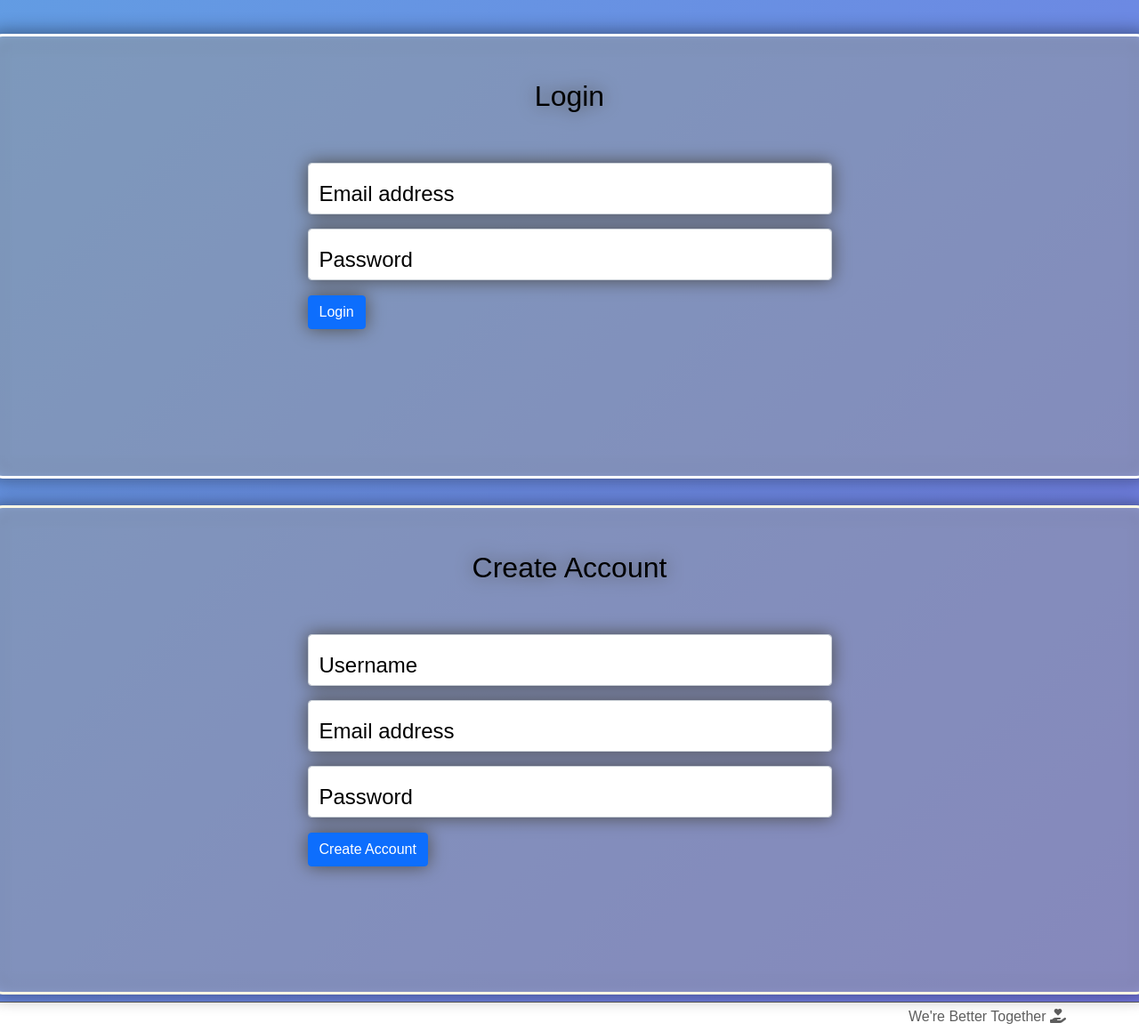
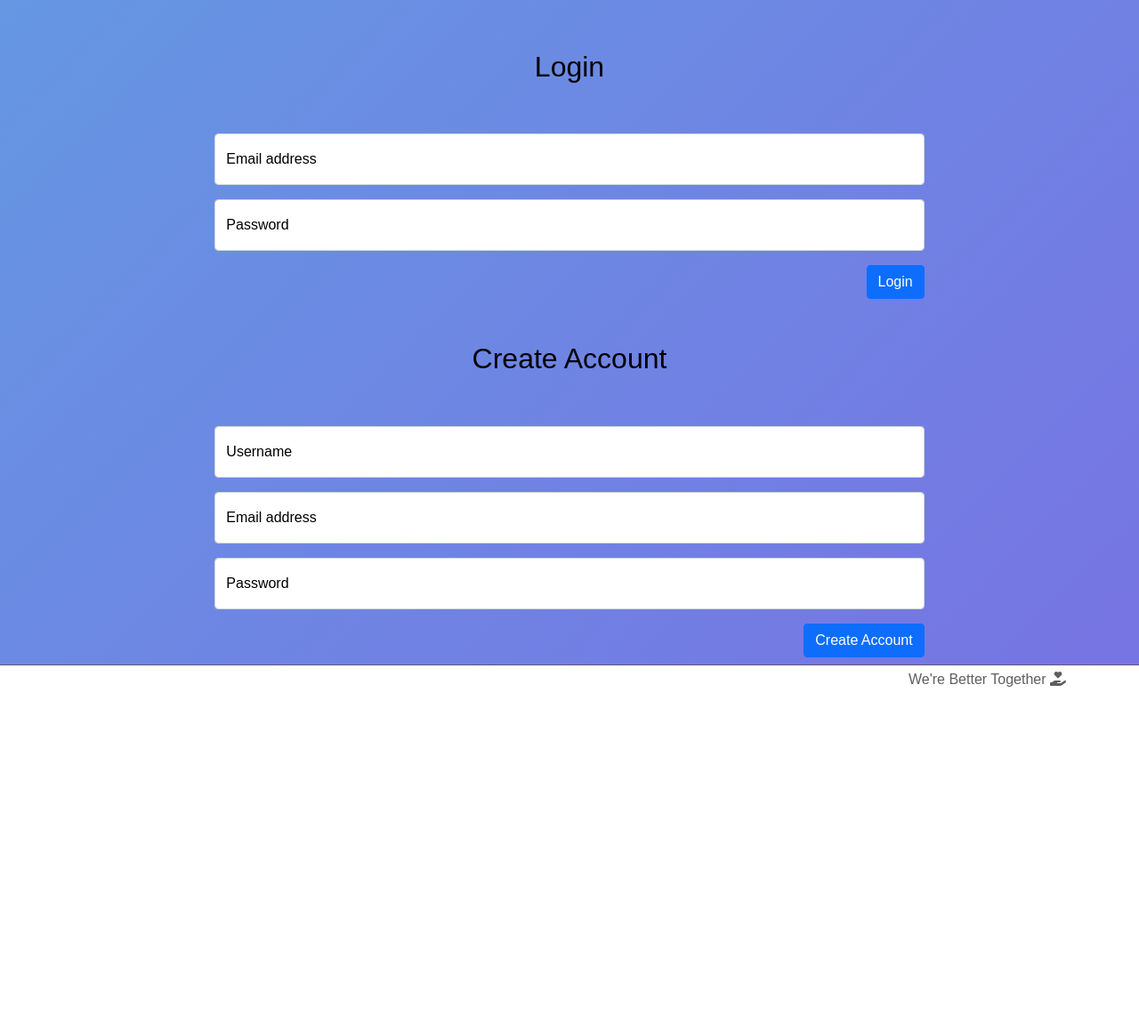
Before and after one commit to kaylaanngrace/MVC-TechBlog-ByMakWils, a Node server app: page /login in a window 1280 px wide. Shown: the part 56-1215 px from the top of the page at 89% size. After the commit the page ends 828 px from the top, so only its background shows below. Run offline with Node 20, Linux system fonts and the light colour scheme; some libraries are stand-ins or nearby versions.

Commit message:
cleaned up code

```diff
--- a/controllers/api/post-routes.js
+++ b/controllers/api/post-routes.js
@@ -93,7 +93,8 @@ router.post('/', withAuth, (req, res) => {
 router.put('/:id', withAuth, (req, res) => {
   Post.update(
     {
-      title: req.body.title
+      title: req.body.title,
+      post_content: req.body.post_content
     },
     {
       where: {
--- a/public/css/style.css
+++ b/public/css/style.css
@@ -100,28 +100,3 @@ footer {
 .userComment, .userDate {
     color: rgba(0, 0, 0, 0.55)
 }
-
-
-
-
-/*create account*/
-#create-acct {
-    background-color:rgb(255, 255, 255, 0.3);
-    filter: drop-shadow(0 0 10px black);
-    border: 3px solid #FDF7E3;
-    margin-top: 30px;
-    border-radius: 15px;
-    font-size: 1.5em;
-    height:550px;
-}
-
-/*login*/
-#login-acct {
-    background-color:rgb(255, 255, 255, 0.3);
-    filter: drop-shadow(0 0 10px black);
-    border: 3px solid white;
-    margin-top: 30px;
-    border-radius: 15px;
-    font-size: 1.5em;
-    height:500px;
-}
--- a/views/edit-post.handlebars
+++ b/views/edit-post.handlebars
@@ -26,7 +26,7 @@
 
       <div class="d-flex justify-content-end">
         {{!-- save edit button --}}
-        <button type="submit" class="btn btn-success mx-2">Save post</button>
+        <button type="submit" id="save-btn" class="btn btn-success mx-2">Save post</button>
         {{!-- delete post button --}}
         <button type="button" class="delete-post-btn btn btn-danger">Delete Post</button>
       </div>
--- a/views/login.handlebars
+++ b/views/login.handlebars
@@ -1,9 +1,9 @@
 <main class="row d-flex justify-content-center">
   <!--login-->
-  <div class="" id="login-acct">
+  <div class="col-8" id="login-acct">
     <h2 class="d-flex justify-content-center p-5">Login</h2>
 
-    <form class="login-form container col-6">
+    <form class="login-form container">
       <div class="form-floating mb-3">
         <input type="email" class="form-control" id="email-login" placeholder="name@example.com">
         <label for="email-login">Email address</label>
@@ -12,7 +12,7 @@
         <input type="password" class="form-control" id="password-login" placeholder="Password">
         <label for="floatingPassword" >Password</label>
       </div>
-      <div>
+      <div class="d-flex justify-content-end">
         <button type="submit" class="btn btn-primary login-btn">Login</button>
       </div>
     </form>
@@ -21,10 +21,10 @@
   <!--login end-->
 
   <!--create acct-->
-  <div class="" id="create-acct">
+  <div class="col-8" id="create-acct">
     <h2 class="d-flex justify-content-center p-5">Create Account</h2>
 
-    <form class="signup-form container col-6">
+    <form class="signup-form container">
       <div class="form-floating mb-3">
         <input type="text" class="form-control" id="username-signup" placeholder="Username">
         <label for="floatingPassword">Username</label>
@@ -37,7 +37,7 @@
         <input type="password" class="form-control" id="password-signup" placeholder="Password">
         <label for="floatingPassword">Password</label>
       </div>
-      <div>
+      <div class="d-flex justify-content-end">
         <button type="submit" class="btn btn-primary create-btn">Create Account</button>
       </div>
     </form>
--- a/views/partials/comments.handlebars
+++ b/views/partials/comments.handlebars
@@ -2,7 +2,7 @@
     <h5 class="">Comments:</h5>
     <ul class="list-group comments">
         {{#each this}}
-        <li class="comment list-group-item list-group-item-action">
+        <li class="comment list-group-item list-group-item-action mb-2">
         <div class="d-flex w-100 justify-content-between">
 
             <p class="mb-2 commentText">{{comment_text}}</p>
```
